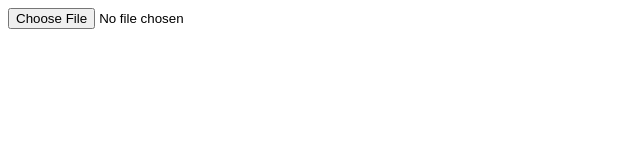
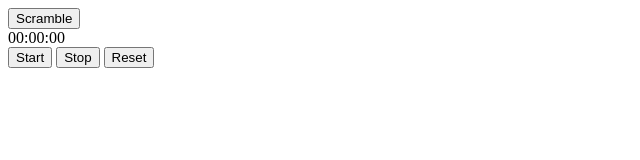
Before and after one commit to iidaatcnt/cube-timer, a plain HTML site: page index.html in a window 1280 px wide. Shown: the whole page, without its empty margins (0-640 px from the left). Drawn offline with Linux system fonts and the light colour scheme.

Commit message:
Fix: Restore correct index.html content

```diff
--- a/index.html
+++ b/index.html
@@ -1,20 +1,15 @@
+<!DOCTYPE html>
+<html lang="ja">
+<head>
+  <meta charset="utf-8">
+  <title>cube timer</title>
+</head>
 <body>
-
-  <form name="myform">
-    <input name="myfile" type="file" />
-  </form>
-
-  <script>
-
-    //Form要素を取得する
-    var form = document.forms.myform;
-
-    //ファイルが読み込まれた時の処理
-    form.myfile.addEventListener('change', function(e) {
-
-      //ここにファイル取得処理を書く
-
-    })
-  </script>
-
+	<button id="Scramble">Scramble</button>
+	<div id="timer">00:00:00</div>
+	<button id="start">Start</button>
+	<button id="stop">Stop</button>
+	<button id="reset">Reset</button>
+	<script src="js/main.js"></script>
 </body>
+</html>
```
